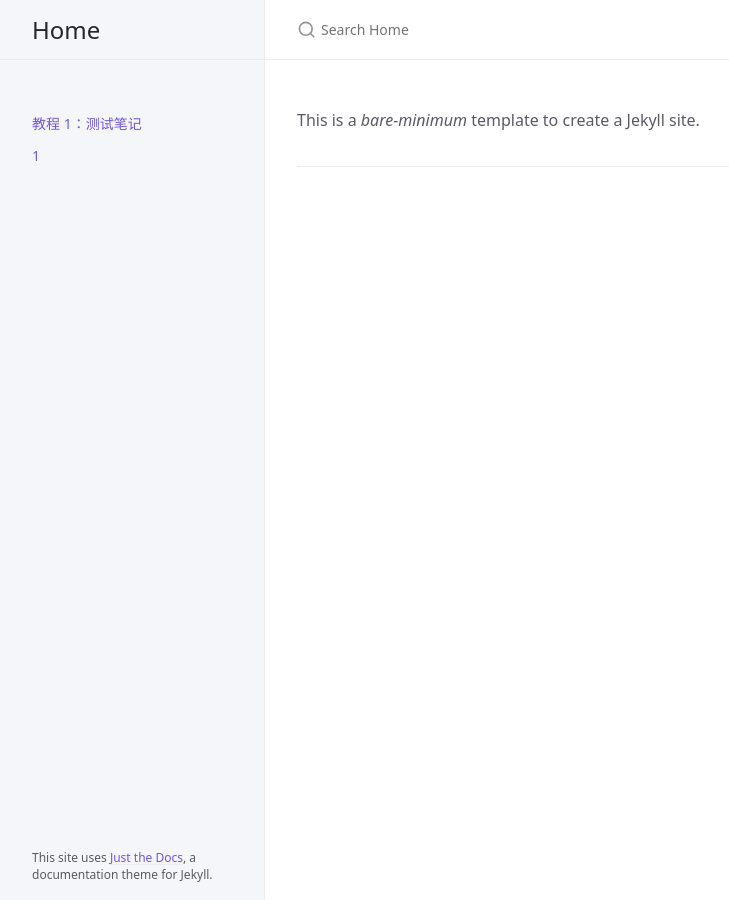
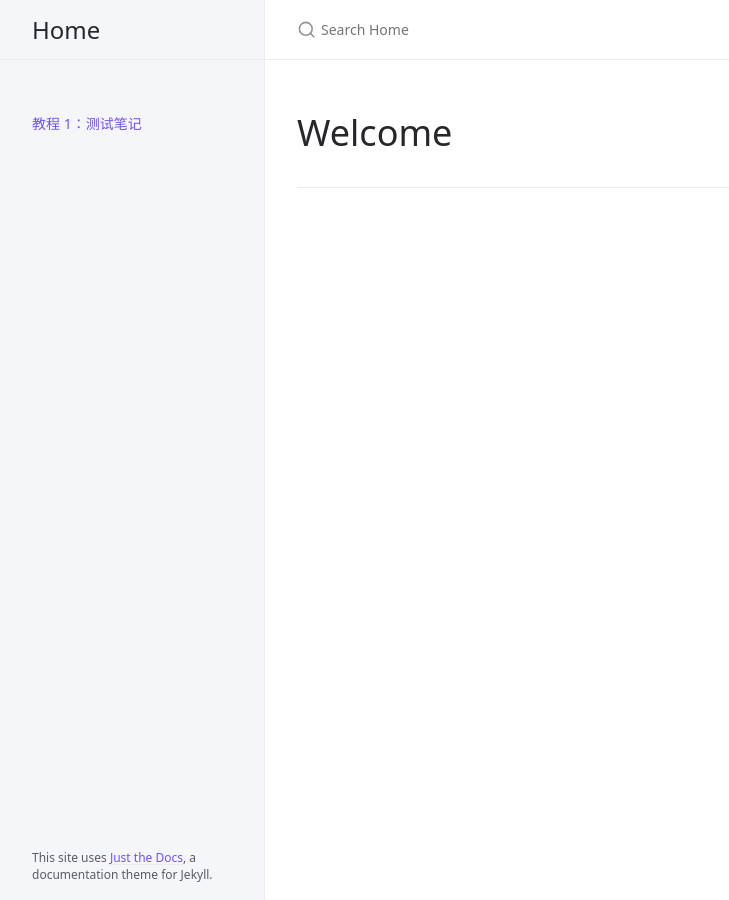
Before and after one commit to ptsch1979/gee, a Jekyll site: the page built from index.md, in a window 1280 px wide. Shown: the whole page, without its empty margins (107-836 px from the left). Built offline with Jekyll 4.4.1, drawn with Linux system fonts in a browser that asks for light colours; cached includes are drawn as plain includes.

Commit message:
Update index.md

```diff
--- a/index.md
+++ b/index.md
@@ -1,6 +1,5 @@
 ---
 layout: default
-title: "1"
 ---
 
-This is a *bare-minimum* template to create a Jekyll site.
+# Welcome
```
